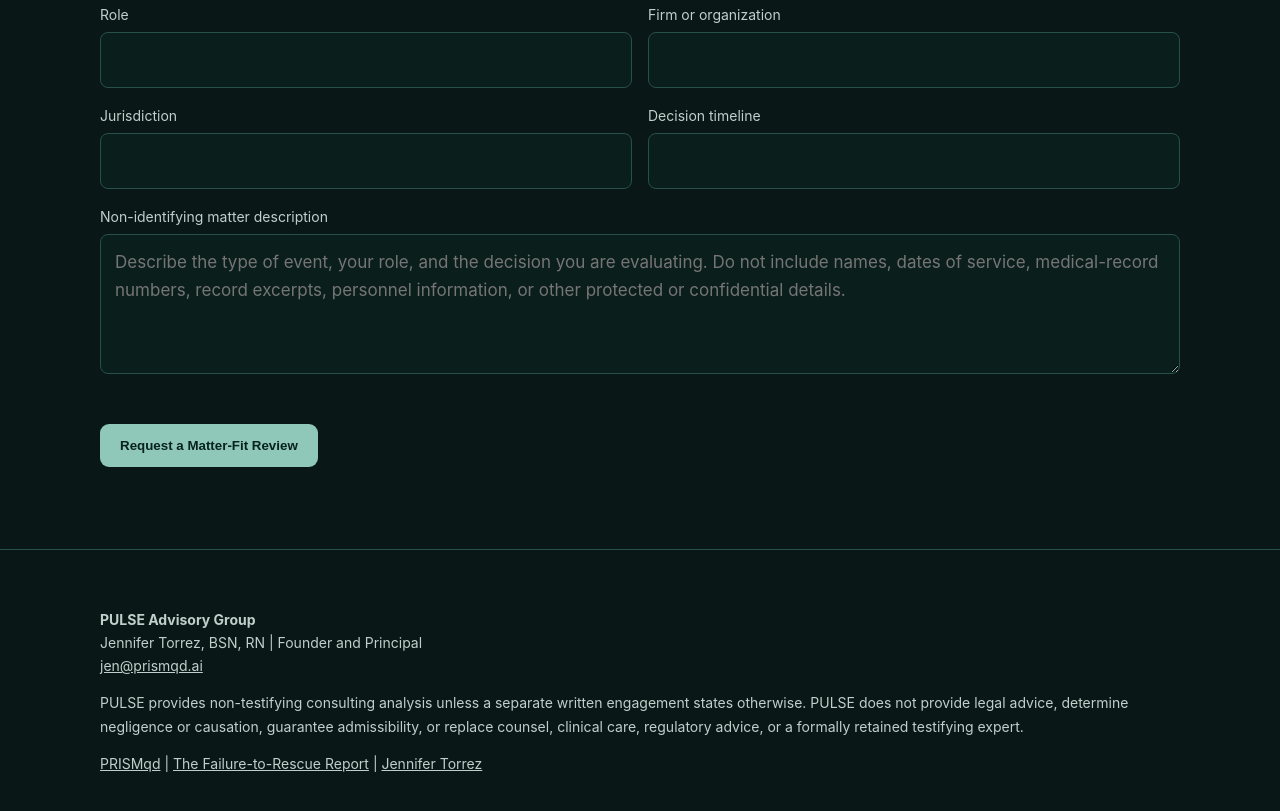
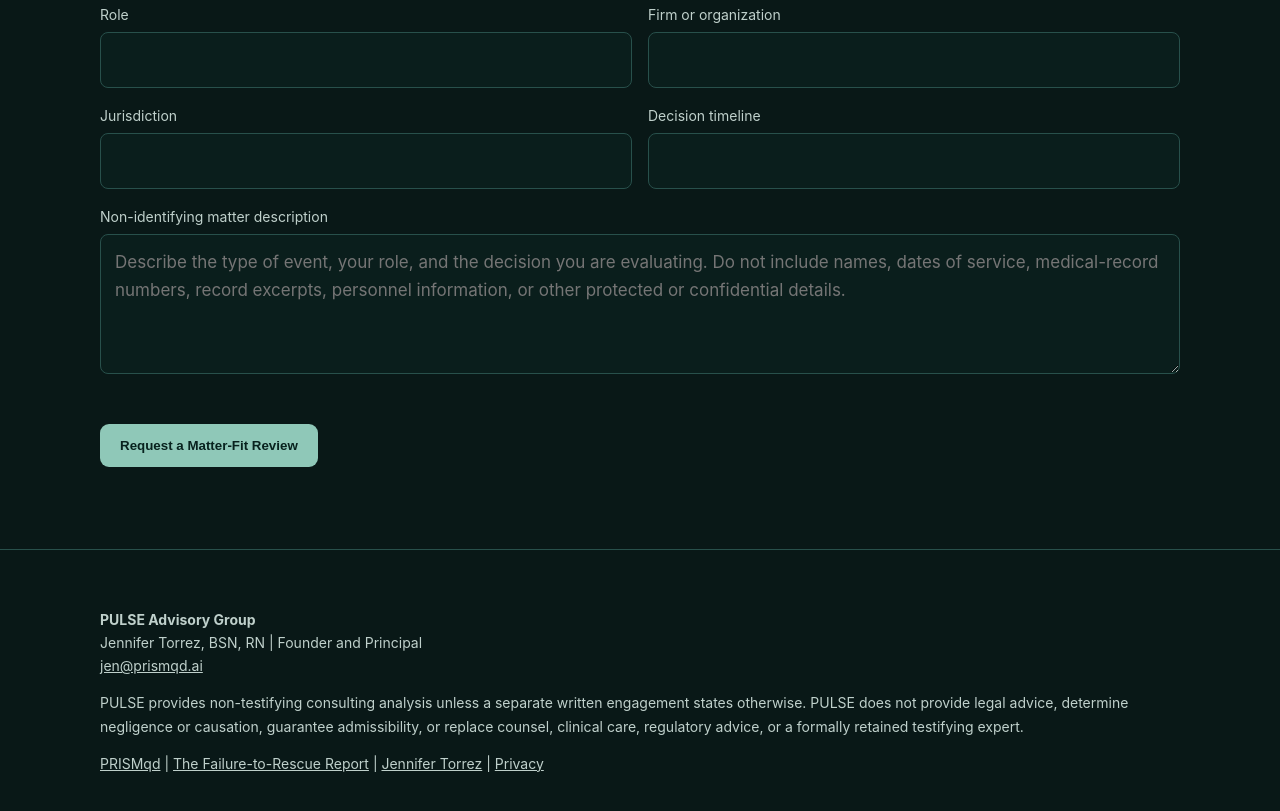
Before and after one commit to PRISMqd/PulseAdvisoryGroup, a plain HTML site: page index.html in a window 1280 px wide. Shown: the part 3651-4462 px from the top of the page. Drawn offline with Linux system fonts and the light colour scheme.

Commit message:
Link privacy notice from PULSE intake

```diff
--- a/index.html
+++ b/index.html
@@ -38,5 +38,5 @@ footer{padding:44px 0 60px;border-top:1px solid var(--line);color:var(--muted);f
 <input type="hidden" name="_subject" value="PULSE matter-fit review">
 <div class="full"><button class="btn" type="submit">Request a Matter-Fit Review</button></div></form>
 </div></section></main>
-<footer><div class="wrap"><p><strong>PULSE Advisory Group</strong><br>Jennifer Torrez, BSN, RN | Founder and Principal<br><a href="mailto:jen@prismqd.ai">jen@prismqd.ai</a></p><p>PULSE provides non-testifying consulting analysis unless a separate written engagement states otherwise. PULSE does not provide legal advice, determine negligence or causation, guarantee admissibility, or replace counsel, clinical care, regulatory advice, or a formally retained testifying expert.</p><p><a href="https://prismqd.ai/">PRISMqd</a> | <a href="https://failuretorescue.substack.com/">The Failure-to-Rescue Report</a> | <a href="https://jentorrez.com/">Jennifer Torrez</a></p></div></footer>
+<footer><div class="wrap"><p><strong>PULSE Advisory Group</strong><br>Jennifer Torrez, BSN, RN | Founder and Principal<br><a href="mailto:jen@prismqd.ai">jen@prismqd.ai</a></p><p>PULSE provides non-testifying consulting analysis unless a separate written engagement states otherwise. PULSE does not provide legal advice, determine negligence or causation, guarantee admissibility, or replace counsel, clinical care, regulatory advice, or a formally retained testifying expert.</p><p><a href="https://prismqd.ai/">PRISMqd</a> | <a href="https://failuretorescue.substack.com/">The Failure-to-Rescue Report</a> | <a href="https://jentorrez.com/">Jennifer Torrez</a> | <a href="/PulseAdvisoryGroup/privacy.html">Privacy</a></p></div></footer>
 </body></html>
```
